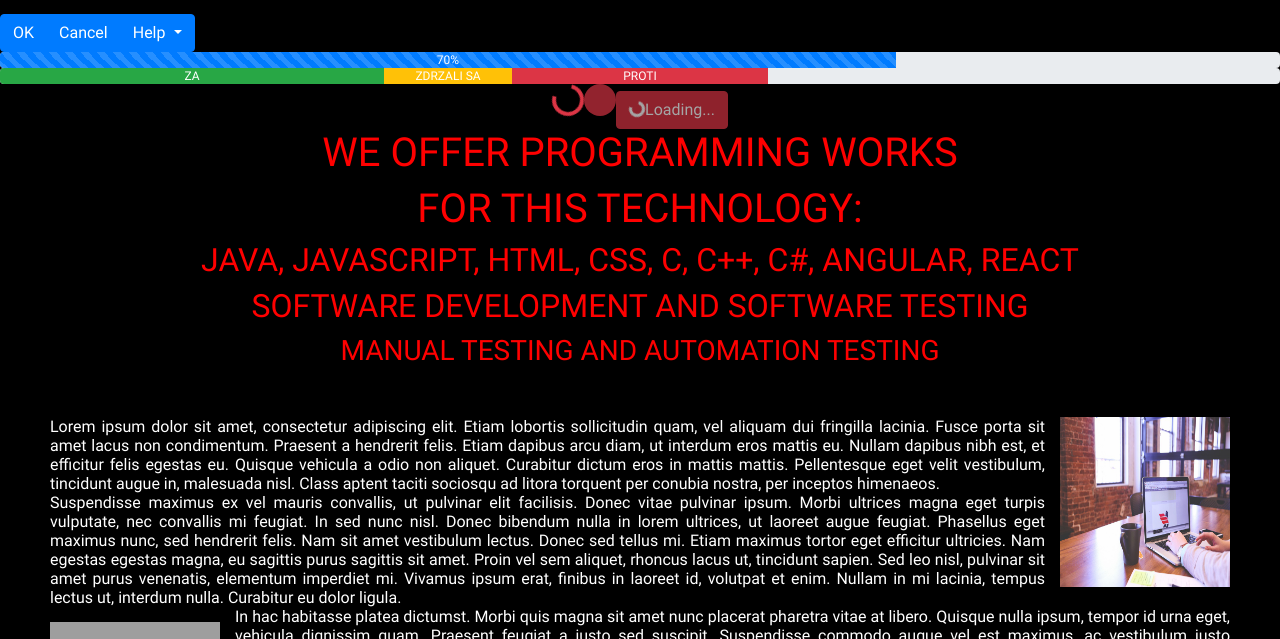
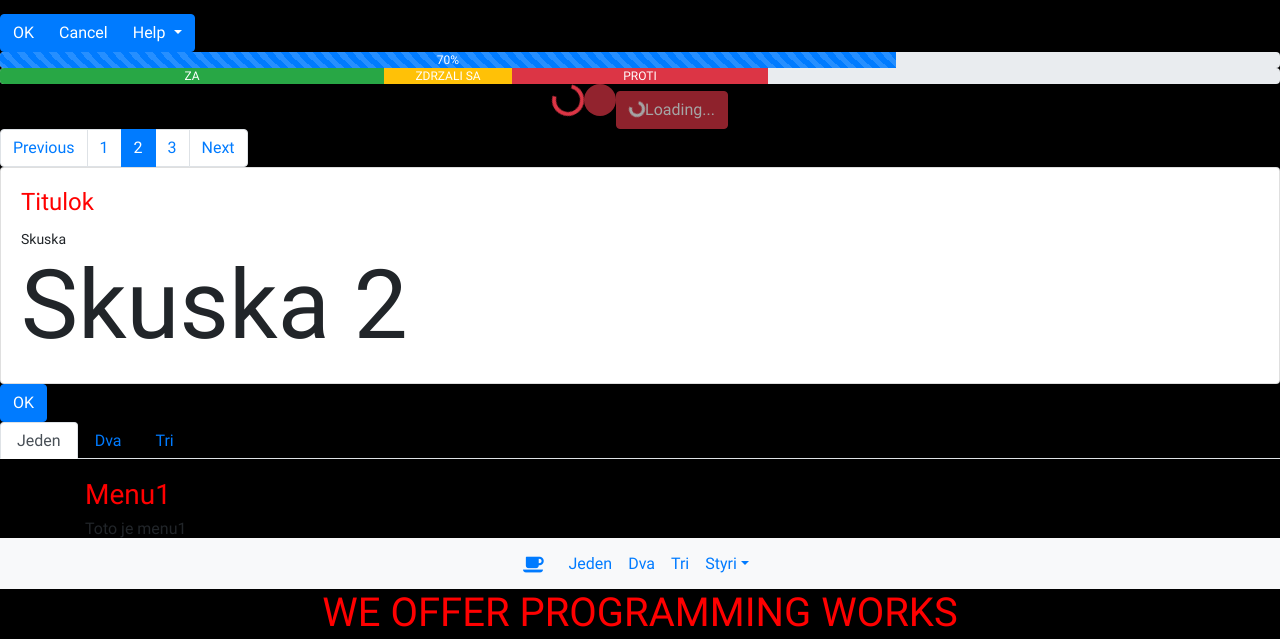
Before and after one commit to FRANCOsk/WEB-FRANCO, an Angular app in the folder franco/: page /intro in a window 1280 px wide. Shown: the part 1648-2287 px from the top of the page. Built offline with nearby package versions, Linux system fonts and the light colour scheme; grey boxes are pictures that could not be loaded.

Commit message:
pagination,cards,btn-collapse,tabs

```diff
--- a/franco/src/app/boot/boot.component.html
+++ b/franco/src/app/boot/boot.component.html
@@ -55,8 +55,78 @@
   <div class="progress-bar bg-warning" style="width: 10%">ZDRZALI SA</div>
   <div class="progress-bar bg-danger" style="width: 20%">PROTI</div>
 </div>
-<div style="text-align: center; width: 100%;">
-<div class="spinner-border text-danger"></div>
-<div class="spinner-grow text-danger"></div>
-<button class="btn btn-danger" disabled><span class="spinner-border spinner-border-sm"></span>Loading...</button>
+<div style="text-align: center; width: 100%">
+  <div class="spinner-border text-danger"></div>
+  <div class="spinner-grow text-danger"></div>
+  <button class="btn btn-danger" disabled>
+    <span class="spinner-border spinner-border-sm"></span>Loading...
+  </button>
 </div>
+<ul class="pagination">
+  <li class="page-item"><a class="page-link" href="#">Previous</a></li>
+  <li class="page-item"><a class="page-link" href="#">1</a></li>
+  <li class="page-item active"><a class="page-link" href="#">2</a></li>
+  <li class="page-item"><a class="page-link" href="#">3</a></li>
+  <li class="page-item"><a class="page-link" href="#">Next</a></li>
+</ul>
+
+<div class="card">
+  <div class="card-body">
+    <h4 class="card-title">Titulok</h4>
+    <small class="card-text">Skuska</small>
+    <p class="display-1">Skuska 2</p>
+  </div>
+</div>
+<button
+  type="button"
+  class="btn btn-primary"
+  data-toggle="collapse"
+  data-target="#demo"
+>
+  OK
+</button>
+<div class="collapse text-warning" id="demo">
+  Cras ut tincidunt nibh. Vestibulum ante ipsum primis in faucibus orci luctus
+  et ultrices posuere cubilia curae; Nam sollicitudin, sapien in sodales
+  consequat, metus erat pharetra neque, faucibus consequat velit libero eu
+  augue. Proin fermentum po
+</div>
+
+<ul class="nav nav-tabs">
+  <li class="nav-item"><a class="nav-link active" href="#menu1">Jeden</a></li>
+  <li class="nav-item"><a class="nav-link" href="#menu2">Dva</a></li>
+  <li class="nav-item"><a class="nav-link" href="#menu3">Tri</a></li>
+</ul>
+<div class="tab-content">
+  <div id="menu1" class="container tab-pane active">
+    <br />
+    <h3>Menu1</h3>
+    <p>Toto je menu1</p>
+  </div>
+  <div id="menu2" class="container tab-pane fade">
+    <br />
+    <h3>Menu2</h3>
+    <p>Toto je menu2</p>
+  </div>
+  <div id="menu3" class="container tab-pane fade">
+    <br />
+    <h3>Menu3</h3>
+    <p>Toto je menu3</p>
+  </div>
+</div>
+<nav class="navbar navbar-expand bg-light justify-content-center">
+  <a class="navbar-brand" href="#"><i class="fa fa-coffee"></i></a>
+  <ul class="navbar-nav">
+    <li class="nav-item"><a class="nav-link active" href="#menu1">Jeden</a></li>
+    <li class="nav-item"><a class="nav-link" href="#menu2">Dva</a></li>
+    <li class="nav-item"><a class="nav-link" href="#menu3">Tri</a></li>
+
+    <li class="nav-item dropdown">
+      <a class="nav-link dropdown-toggle" data-toggle="dropdown">Styri</a>
+      <div class="dropdown-menu">
+        <a class="dropdown-item" href="#">Pocitac</a>
+        <a class="dropdown-item" href="#">System</a>
+      </div>
+    </li>
+  </ul>
+</nav>
```
